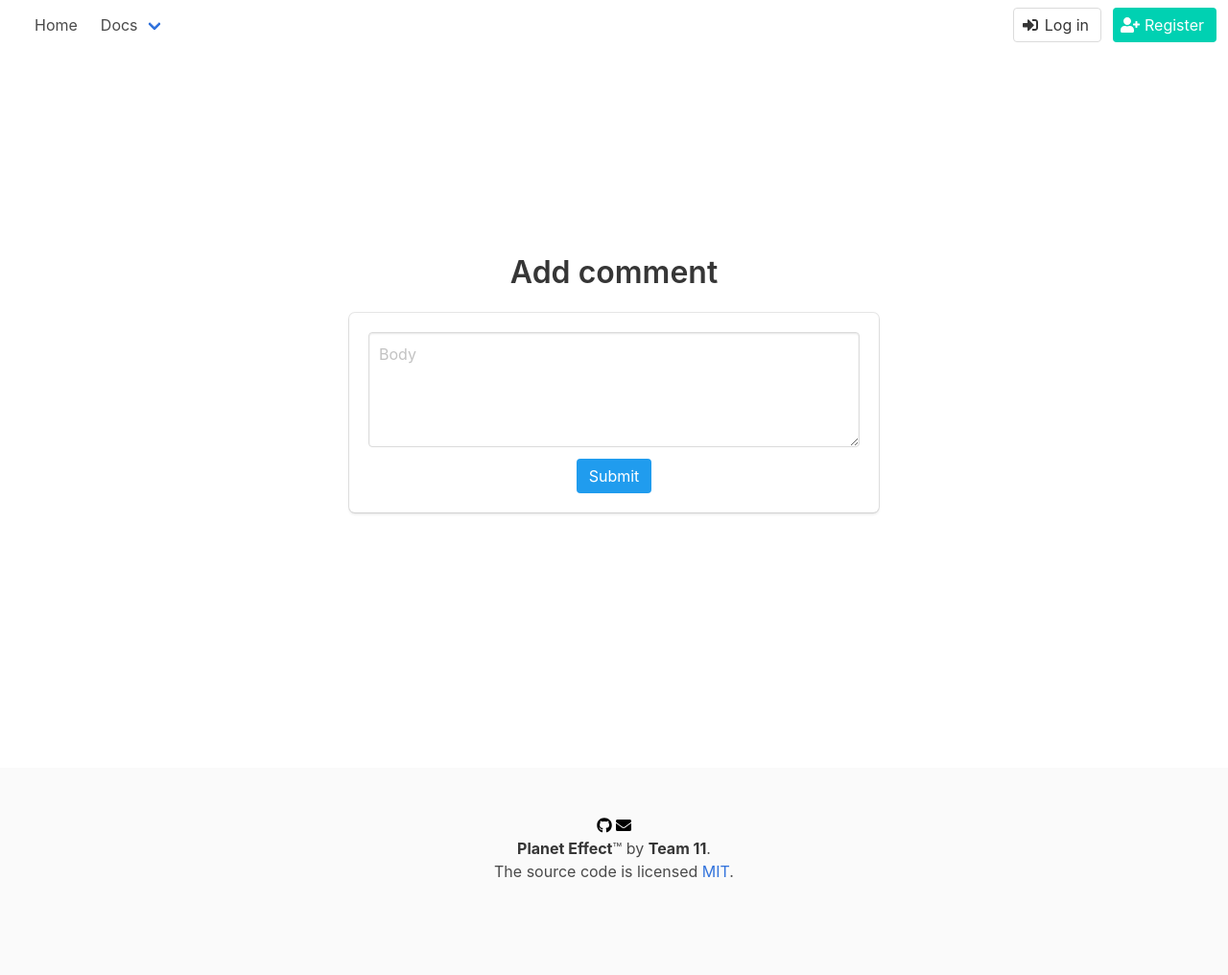
After one commit to Ellie-UK/climate-action-app, a Flask app: page /1/comment in a window 1280 px wide. The commit adds this page. Shown: the whole page at 96% size. Run offline with Flask 2, Linux system fonts and the light colour scheme; tables that the repository leaves empty hold one stand-in row (values such as "Sample post"); some libraries are stand-ins or nearby versions.

Commit message:
add functionality for adding and viewing comments
 - create html sheets for creating and viewing comments

```diff
--- a/comments/forms.py
+++ b/comments/forms.py
@@ -1,7 +1,8 @@
-from wtforms import Form, StringField, SubmitField
+from flask_wtf import FlaskForm
+from wtforms import SubmitField, TextAreaField
 from wtforms.validators import DataRequired
 
 
-class CommentForm(Form):
-    body = StringField('', validators=[DataRequired()])
-    submit = SubmitField('Submit')
+class CommentForm(FlaskForm):
+    body = TextAreaField(validators=[DataRequired()])
+    submit = SubmitField()
--- a/forum/views.py
+++ b/forum/views.py
@@ -1,11 +1,11 @@
 import copy
-
-from flask import Blueprint, render_template
-from flask_login import login_required
+from flask import Blueprint, render_template, flash, redirect, url_for, request, current_app
+from flask_login import login_required, current_user
 from sqlalchemy import desc
 from app import db
+from comments.forms import CommentForm
 from forum.forms import ForumForm
-from models import Forum
+from models import Forum, Comments
 
 forum_blueprint = Blueprint('forum', __name__, template_folder='templates')
 
@@ -14,7 +14,6 @@ forum_blueprint = Blueprint('forum', __name__, template_folder='templates')
 @login_required
 def forum():
     posts = Forum.query.order_by(desc('user_id')).all()
-    print(posts)
     return render_template('forum.html', forum=posts)
 
 
@@ -23,7 +22,7 @@ def create():
     form = ForumForm()
 
     if form.validate_on_submit():
-        new_post = Forum(user_id=None, title=form.title.data, body=form.body.data)
+        new_post = Forum(user_id=current_user.id, title=form.title.data, body=form.body.data)
 
         db.session.add(new_post)
         db.session.commit()
@@ -64,3 +63,24 @@ def delete(post_id):
     db.session.commit()
 
     return forum()
+
+
+@forum_blueprint.route('/<int:post_id>/comment', methods=('GET', 'POST'))
+def comment(post_id):
+    post = Forum.query.filter_by(post_id=post_id).first()
+    form = CommentForm()
+    if form.validate_on_submit():
+
+        new_comment = Comments(body=form.body.data, user_id=post.user_id, post_id=post.post_id)
+
+        db.session.add(new_comment)
+        db.session.commit()
+
+        return forum()
+    return render_template('create_comment.html', form=form)
+
+
+@forum_blueprint.route('/<int:post_id>/view_comments')
+def view_comments(post_id):
+    comments = Comments.query.filter_by(post_id=post_id).order_by(desc('post_id')).all()
+    return render_template('view_comments.html', comment=comments)
--- a/models.py
+++ b/models.py
@@ -42,7 +42,6 @@ class User(db.Model, UserMixin):
     encrypt_key = db.Column(db.BLOB)
 
     # relationship between user, forum and comments tables
-    forum = db.relationship('Forum')
     comments = db.relationship('Comments', backref='id', lazy='dynamic')
 
     def get_reset_token(self, expires_seconds=600):
@@ -103,11 +102,11 @@ class Comments(db.Model):
     user_id = db.Column(db.Integer, db.ForeignKey(User.id))
     post_id = db.Column(db.Integer, db.ForeignKey(Forum.post_id))
 
-    def __init__(self, body, user_id, forum_id):
+    def __init__(self, body, user_id, post_id):
         self.body = body
         self.timestamp = datetime.now()
         self.user_id = user_id
-        self.forum_id = forum_id
+        self.post_id = post_id
 
 
 def init_db():
--- /dev/null
+++ b/templates/create_comment.html
@@ -0,0 +1,25 @@
+{% extends "base.html" %}
+
+{% block content %}
+
+    <div class="column is-6 is-offset-3">
+        <h3 class="title is-3">Add comment</h3>
+        <div class="box">
+            <form method="POST">
+                <div class="field">
+                    {{ form.csrf_token() }}
+                    <div class="control">
+                        {{ form.body(class="textarea", placeholder="Body") }}
+                        {% for error in form.body.errors %}
+                            {{ error }}
+                        {% endfor %}
+                    </div>
+                </div>
+                <div>
+                    {{ form.submit(class="button is-info is-centered") }}
+                </div>
+            </form>
+        </div>
+    </div>
+
+{% endblock %}
--- a/templates/forum.html
+++ b/templates/forum.html
@@ -23,6 +23,8 @@
                                 <br>
                             <div id="navbarMenuHeroA" class="navbar-menu">
                                 <div class="navbar-start">
+                                    <a class="navbar-item" href="{{ url_for('forum.view_comments', post_id=forums.post_id) }}">View Comments</a>
+                                    <a class="navbar-item" href="{{ url_for('forum.comment', post_id=forums.post_id) }}">Add Comments</a>
                                     <a class="navbar-item" href="{{ url_for('forum.update', post_id=forums.post_id) }}">Update</a>
                                     <a class="navbar-item" href="{{ url_for('forum.delete', post_id=forums.post_id) }}">Delete</a>
                                 </div>
```
Also changed, not shown: templates/view_comments.html (added, +32 -0 lines), comments/views.py (added).
